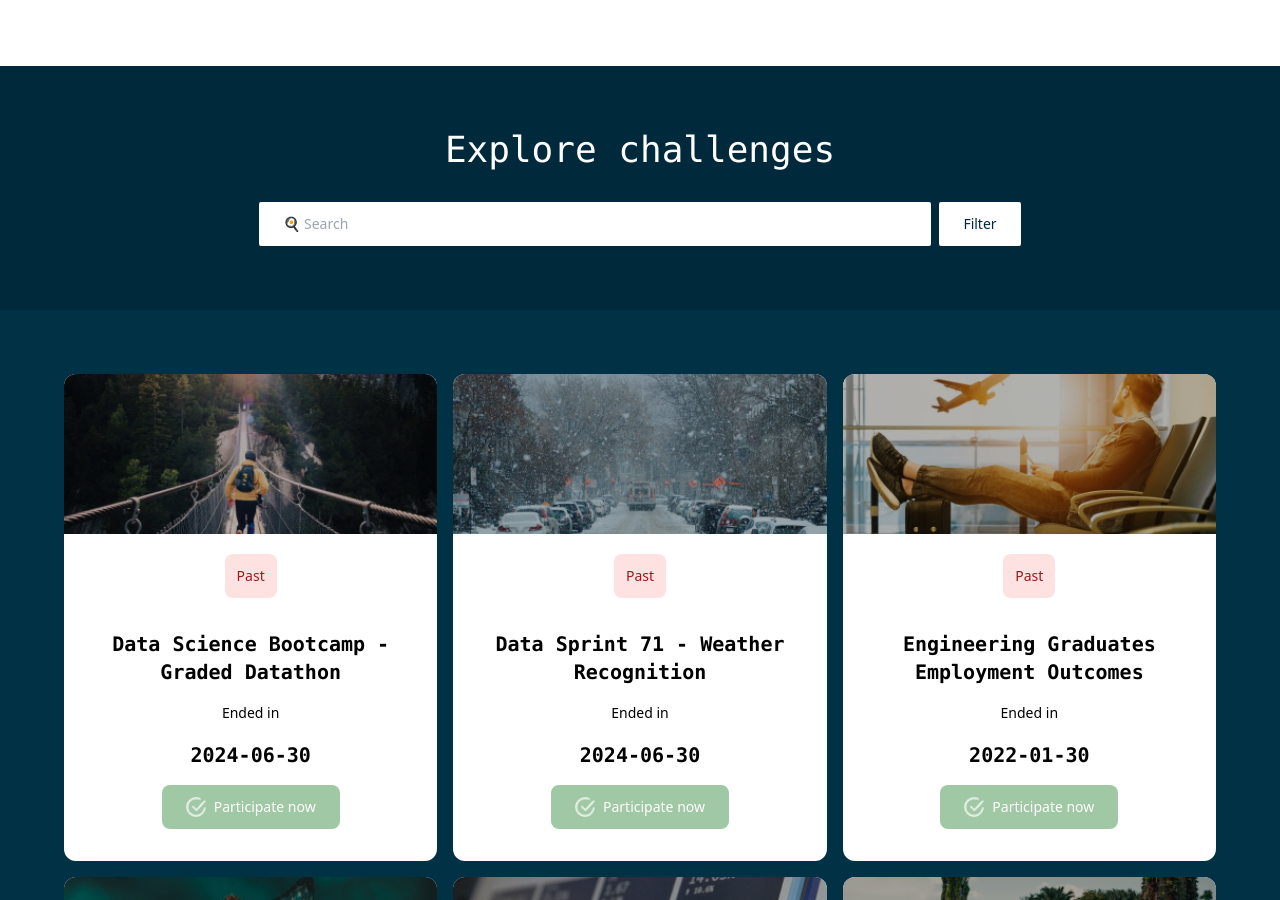
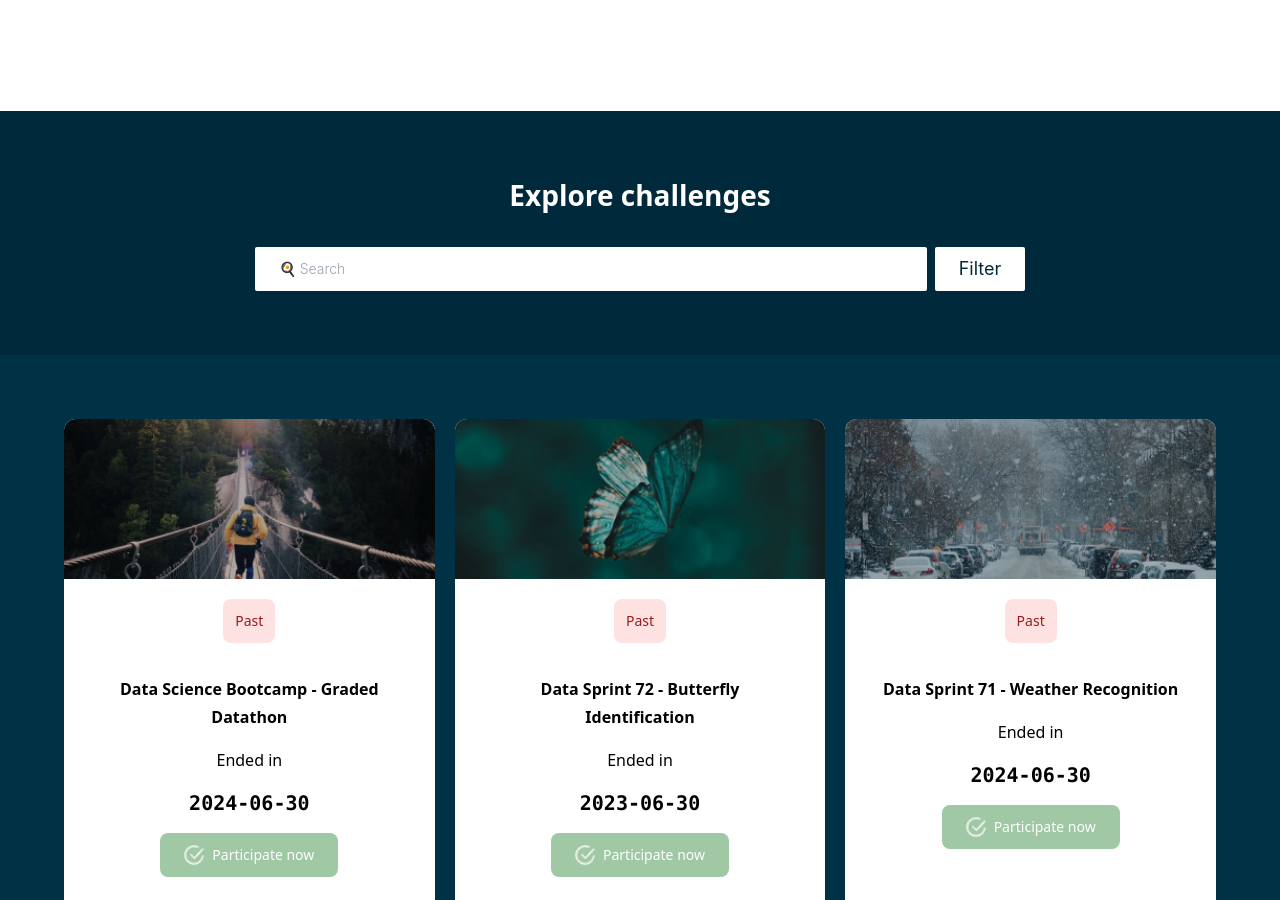
Before and after one commit to ay690/AI-Planet-Hackathon, a React (Create React App) app: page /hackathon in a window 1280 px wide. Shown: the part 1900-2800 px from the top of the page. Built offline with nearby package versions, Linux system fonts and the light colour scheme; the HTML template or start-up script is replaced by a standard one.

Commit message:
update: fonts and fontweight

```diff
--- a/src/components/ChallengeDetails.jsx
+++ b/src/components/ChallengeDetails.jsx
@@ -10,13 +10,15 @@ const ChallengeDetails = () => {
     <section className="flex flex-col h-screen">
       <header className="w-full max-w-6xl py-16 mx-auto space-y-16">
         <div className="flex items-center justify-between">
-          <button className="bg-yellow-300 rounded-md text-custom-light">
-            Starts on 17th Jun'22 09:00 PM (India Standard Time)
+          <button className="bg-yellow-300 rounded-md text-custom-light font-inter font-[600]">
+            🕛 Starts on 17th Jun'22 09:00 PM (India Standard Time)
           </button>
         </div>
         <div className="space-y-8">
-          <h1 className="text-white">{items[id].title}</h1>
-          <p className="text-white">
+          <h2 className="text-white font-poppins font-[600] text-[40px] text-start">
+            {items[id].title}
+          </h2>
+          <p className="text-white font-inter font-[500] text-[18px]">
             Identify the class to which each butterfly belongs to
           </p>
         </div>
@@ -28,20 +30,20 @@ const ChallengeDetails = () => {
       <div className="flex-1 bg-white">
         <div className="max-w-6xl py-4 mx-auto space-y-4">
           <nav className="flex items-center justify-between">
-            <h4>Overview</h4>
+            <h4 className="font-inter font-[700] text-[18px]">Overview</h4>
             <div className="space-x-4">
               <button
-                className="text-white rounded-md bg-custom-light"
+                className="text-white rounded-md bg-custom-green font-popins font-[600] text-[14px]"
                 onClick={() =>
                   alert(
-                    "Functionality under construction, Thank you for understanding🥹"
+                    "Functionality under construction, Thank you for understanding 🥹"
                   )
                 }
               >
                 Edit
               </button>
               <button
-                className="text-red-800 bg-red-100 rounded-md"
+                className="text-red-800 bg-red-100 rounded-md font-popins font-[600] text-[14px]"
                 onClick={() => {
                   items.splice(id, 1);
                   navigate("/hackathon");
--- a/src/components/ExploreChallenges.jsx
+++ b/src/components/ExploreChallenges.jsx
@@ -18,7 +18,7 @@ const CheckListLayout = ({ item, setSearchItem }) => (
           : e.target.checked && setSearchItem("")
       }
     />
-    <label htmlFor={item}>{item}</label>
+    <label htmlFor={item} style={{ textTransform: 'capitalize', fontWeight: "400", fontFamily: "inter", fontSize: "14px" }}>{item}</label>
   </div>
 );
 
@@ -42,7 +42,9 @@ const ExploreChallenges = () => {
   return (
     <section className="bg-custom-light">
       <div className="py-16 space-y-8 bg-custom-dark">
-        <h2 className="text-white">Explore challenges</h2>
+        <h2 className="text-white font-poppins text-[28px] font-[600]">
+          Explore challenges
+        </h2>
         <div className="flex items-center justify-center space-x-2">
           <form className="w-full max-w-2xl" onSubmit={handleSubmit}>
             <input
@@ -50,13 +52,13 @@ const ExploreChallenges = () => {
               value={searchItem}
               onChange={handleChange}
               placeholder="🍳 Search"
-              className="w-full px-6 py-3 text-sm bg-white border-none rounded-sm outline-none"
+              className="w-full px-6 py-3 text-sm bg-white border-none rounded-sm outline-none font-inter font-[300] text-[18px]"
             />
           </form>
           <div className="relative">
             <button
               type="submit"
-              className="bg-white text-custom-dark"
+              className="bg-white text-custom-dark font-inter font-[400] text-[18px]"
               onClick={(e) => setIsOpen(!isOpen)}
             >
               Filter
@@ -94,8 +96,8 @@ const ExploreChallenges = () => {
       </div>
       <div
         className={`${
-          filteredItems.length && "masonry-3-col "
-        } max-w-6xl mx-auto py-16`}
+          filteredItems.length && "grid grid-cols-3 gap-5"
+        } max-w-6xl mx-auto py-16 grid grid-cols-3 gap-5`}
       >
         {filteredItems.length ? (
           filteredItems.map((item) => (
--- a/src/components/ExploreChallengesCard.jsx
+++ b/src/components/ExploreChallengesCard.jsx
@@ -26,7 +26,7 @@ const ExploreChallengesCard = ({ item }) => {
 
   return (
     <Link to={`/hackathon/details/${item.id}`}>
-      <div className="mb-4 overflow-hidden text-center bg-white rounded-xl hover:rotate-1">
+      <div className="mb-4 overflow-hidden text-center bg-white min-h-[520px] rounded-xl hover:rotate-1">
         <img
           src={item.image}
           alt="card header"
@@ -46,8 +46,8 @@ const ExploreChallengesCard = ({ item }) => {
         </button>
 
         <div className="flex flex-col items-center p-8 space-y-4">
-          <h4>{item.title}</h4>
-          <p>
+          <h4 className="font-poppins text-[16px] font-[600]">{item.title}</h4>
+          <p className="font-poppins text-[16px] font-[500]">
             {status === "Upcoming"
               ? "Starts in"
               : status === "Active"
@@ -57,29 +57,37 @@ const ExploreChallengesCard = ({ item }) => {
           {status !== "Past" ? (
             <div className="flex justify-center w-full space-x-2">
               <div className="text-center">
-                <h4>{diff.day}</h4>
-                <p>Days</p>
+                <h4 className="font-poppins text-[18px] font-[600]">
+                  {diff.day}
+                </h4>
+                <p className="font-poppins text-[10px] font-[500]">Days</p>
               </div>
 
               <span>:</span>
 
               <div className="text-center">
-                <h4>{diff.hour}</h4>
-                <p>Hours</p>
+                <h4 className="font-poppins text-[18px] font-[600]">
+                  {diff.hour}
+                </h4>
+                <p className="font-poppins text-[10px] font-[500]">Hours</p>
               </div>
 
               <span>:</span>
 
               <div className="text-center">
-                <h4>{diff.minute}</h4>
-                <p>Mins</p>
+                <h4 className="font-poppins text-[18px] font-[600]">
+                  {diff.minute}
+                </h4>
+                <p className="font-poppins text-[10px] font-[500]">Mins</p>
               </div>
 
               <span>:</span>
 
               <div className="text-center">
-                <h4>{diff.second}</h4>
-                <p>Secs</p>
+                <h4 className="font-poppins text-[18px] font-[600]">
+                  {diff.second}
+                </h4>
+                <p className="font-poppins text-[10px] font-[500]">Secs</p>
               </div>
             </div>
           ) : (
@@ -91,7 +99,7 @@ const ExploreChallengesCard = ({ item }) => {
               className="flex items-center space-x-2 text-white rounded-lg bg-custom-green disabled:opacity-50 disabled:cursor-not-allowed"
             >
               <img src={checkIcon} className="w-5 h-5" alt="Check Icon" />
-              <span>Participate now</span>
+              <span className="font-poppins text-[14px] font-[400]">Participate now</span>
             </button>
           </div>
         </div>
--- a/src/components/Header.jsx
+++ b/src/components/Header.jsx
@@ -7,7 +7,7 @@ const Header = () => {
     <section className="flex items-center justify-between py-32 mx-auto max-w-7xl h-2/3">
       <div className="w-2/3 space-y-16">
         <div className="space-y-8">
-          <h1 className="font-bold text-white">
+          <h1 className="font-bold leading-normal text-white">
             Accelerate Innovation with Global AI Challenges
           </h1>
           <p className="text-white text-[18px] max-w-lg font-poppins font-[500] ">
@@ -17,7 +17,7 @@ const Header = () => {
           </p>
         </div>
         <button
-          className="font-bold bg-white rounded-lg text-custom-light "
+          className=" bg-white rounded-lg text-custom-light font-poppins font-[600] text-[18px]"
           onClick={() => navigate("/hackathon/admin")}
         >
           Create Challenge
--- a/src/utils/items.jsx
+++ b/src/utils/items.jsx
@@ -27,10 +27,19 @@ export const items = [
   {
     id: 2,
     image: image3,
-    startDate: "2023-05-01",
+    startDate: "2023-05-05",
     endDate: "2024-06-30",
     type: "Easy",
     title: "Data Sprint 71 - Weather Recognition",
+    description: "Lorem ipsum dolar sit...",
+  },
+  {
+    id: 4,
+    image: image5,
+    startDate: "2024-09-09",
+    endDate: "2025-01-30",
+    type: "Medium",
+    title: "Engineering Graduates Employment Outcomes",
     description: "Lorem ipsum dolar sit...",
   },
   {
@@ -43,15 +52,6 @@ export const items = [
     description: "Lorem ipsum dolar sit...",
   },
   {
-    id: 4,
-    image: image5,
-    startDate: "2021-05-01",
-    endDate: "2022-01-30",
-    type: "Medium",
-    title: "Engineering Graduates Employment Outcomes",
-    description: "Lorem ipsum dolar sit...",
-  },
-  {
     id: 5,
     image: image6,
     startDate: "2023-05-01",
```
